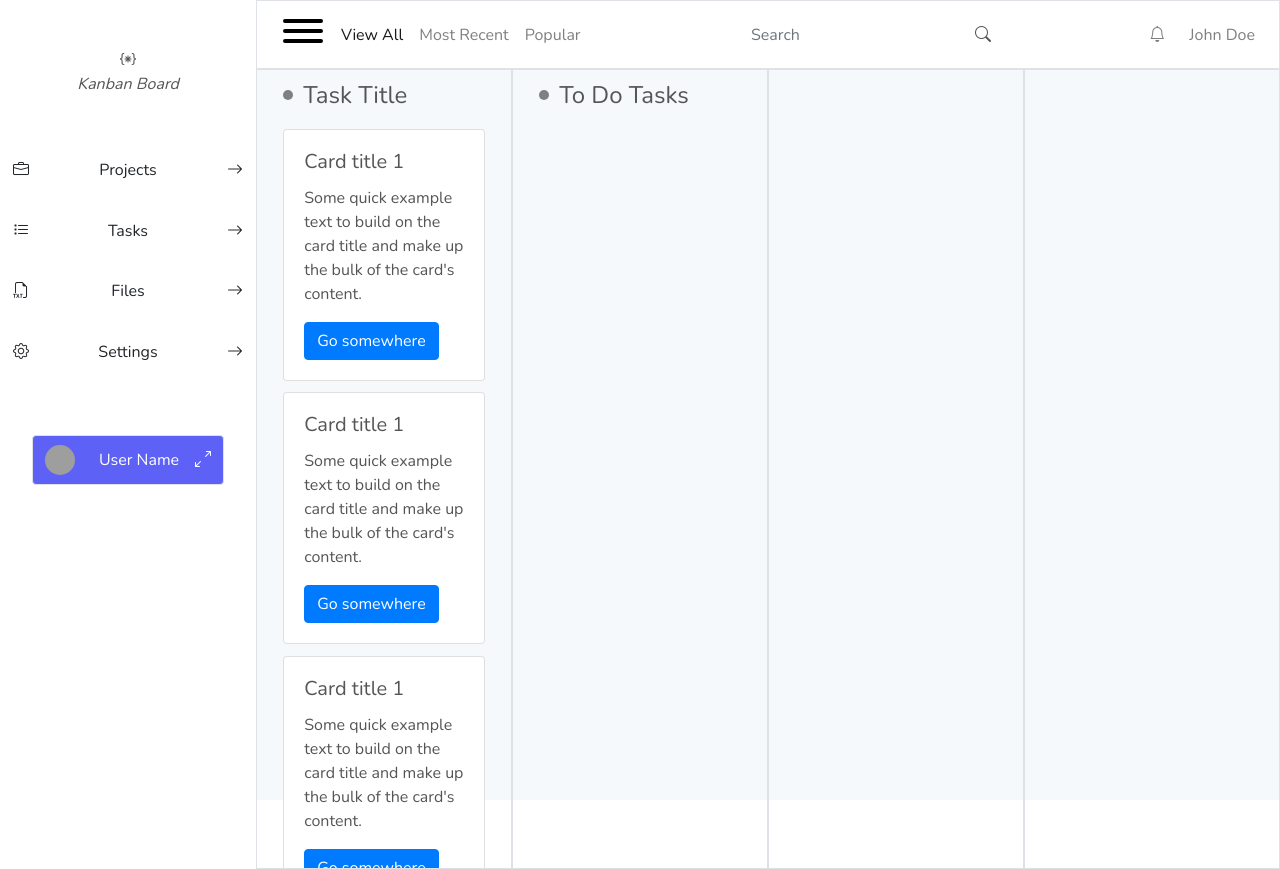
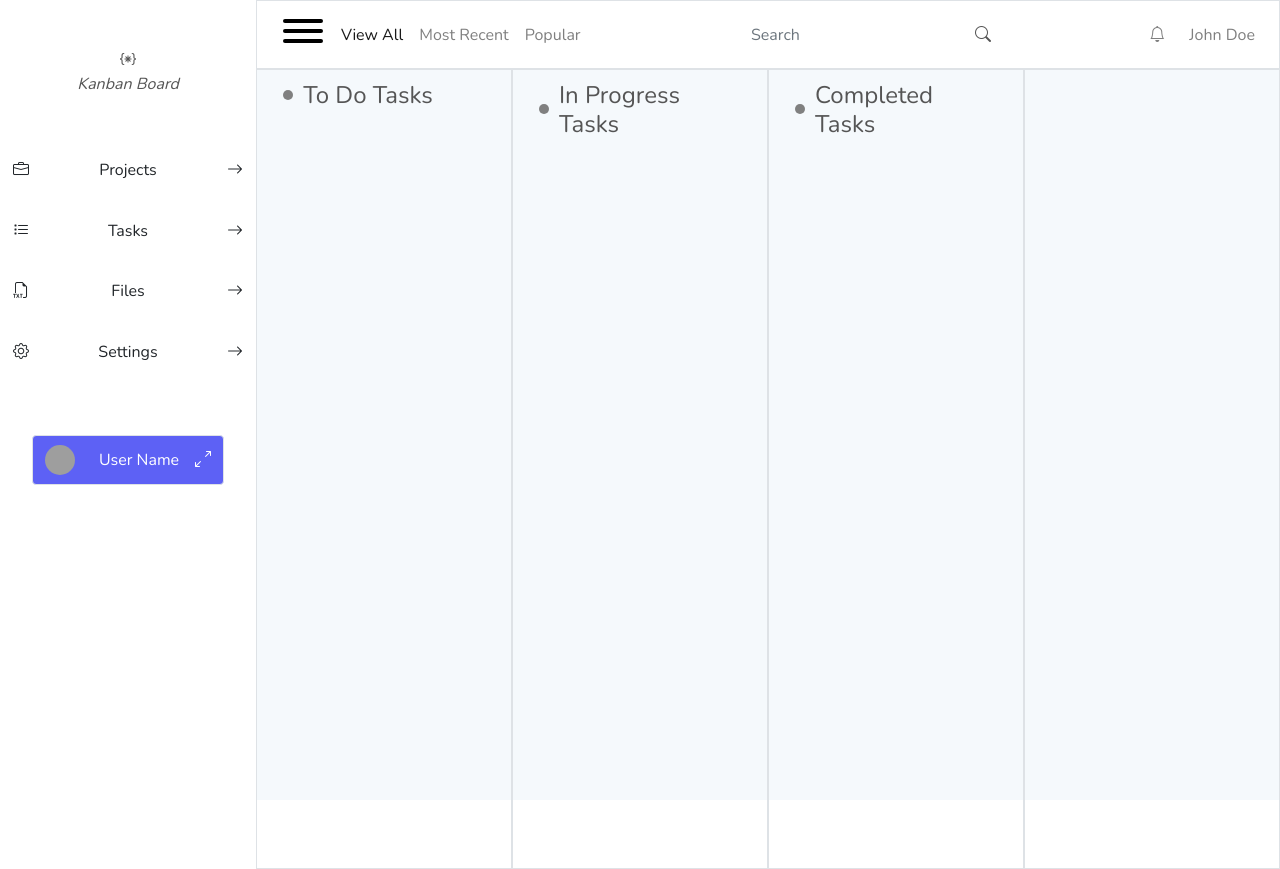
Before and after one commit to anthonyfdunphy/kanban-project, a Django app: page / in a window 1280 px wide. Run offline with Django 3.2, Linux system fonts and the light colour scheme; data comes from the database, SQL or seed files in the repository; both versions use the stored data as it was before the commit; some libraries are stand-ins or nearby versions; grey boxes are pictures that could not be loaded.

Commit message:
html and models up to date and working

```diff
--- a/kanban/home/templates/home/index.html
+++ b/kanban/home/templates/home/index.html
@@ -91,6 +91,7 @@
 
 
             </div>
+
             <div class="content">
                 <!-- Navbar code -->
                 <nav class="navbar navbar-expand-lg navbar-light bg-white border border-black">
@@ -147,81 +148,8 @@
                     </div>
                 </nav>
 
-                <!-- To Do List etc code -->
                 <div class="row">
-                  <div class="col col-sm-6 col-md-3 border border-black task-column">
-                    <!-- Column 1 content -->
-                    <div class="task-header">
-                      <div class="circle"></div>
-                      <h4 class="task-title">Task Title</h4>
-                    </div>
-
-                    <div class="card">
-                      <div class="card-body">
-                        <h5 class="card-title">Card title 1</h5>
-                        <p class="card-text">Some quick example text to build on the card title and make up the bulk of the card's content.</p>
-                        <a href="#" class="btn btn-primary">Go somewhere</a>
-                      </div>
-                    </div>
-
-                    <div class="card">
-                      <div class="card-body">
-                        <h5 class="card-title">Card title 1</h5>
-                        <p class="card-text">Some quick example text to build on the card title and make up the bulk of the card's content.</p>
-                        <a href="#" class="btn btn-primary">Go somewhere</a>
-                      </div>
-                    </div>
-
-                    <div class="card">
-                      <div class="card-body">
-                        <h5 class="card-title">Card title 1</h5>
-                        <p class="card-text">Some quick example text to build on the card title and make up the bulk of the card's content.</p>
-                        <a href="#" class="btn btn-primary">Go somewhere</a>
-                      </div>
-                    </div>
-
-                    <div class="card">
-                      <div class="card-body">
-                        <h5 class="card-title">Card title 1</h5>
-                        <p class="card-text">Some quick example text to build on the card title and make up the bulk of the card's content.</p>
-                        <a href="#" class="btn btn-primary">Go somewhere</a>
-                      </div>
-                    </div>
-
-                    <div class="card">
-                      <div class="card-body">
-                        <h5 class="card-title">Card title 1</h5>
-                        <p class="card-text">Some quick example text to build on the card title and make up the bulk of the card's content.</p>
-                        <a href="#" class="btn btn-primary">Go somewhere</a>
-                      </div>
-                    </div>
-
-                    <div class="card">
-                      <div class="card-body">
-                        <h5 class="card-title">Card title 1</h5>
-                        <p class="card-text">Some quick example text to build on the card title and make up the bulk of the card's content.</p>
-                        <a href="#" class="btn btn-primary">Go somewhere</a>
-                      </div>
-                    </div>
-
-                    <div class="card">
-                      <div class="card-body">
-                        <h5 class="card-title">Card title 1</h5>
-                        <p class="card-text">Some quick example text to build on the card title and make up the bulk of the card's content.</p>
-                        <a href="#" class="btn btn-primary">Go somewhere</a>
-                      </div>
-                    </div>
-
-                    <div class="card">
-                      <div class="card-body">
-                        <h5 class="card-title">Card title 1</h5>
-                        <p class="card-text">Some quick example text to build on the card title and make up the bulk of the card's content.</p>
-                        <a href="#" class="btn btn-primary">Go somewhere</a>
-                      </div>
-                    </div>
-
-                  </div>
-
+                  <!-- To Do List code -->
                   <div class="col col-sm-6 col-md-3 border border-black">
                     <!-- Column 2 content -->
                     <div class="task-header">
@@ -229,24 +157,59 @@
                       <h4 class="task-title">To Do Tasks</h4>
                     </div>
 
-                    {% for card in cards %}
+                    {% for todo in todo_list %}
                       <div class="card">
                         <div class="card-body">
-                          <h5 class="card-title">{{ card.task }}</h5>
-                          <p class="card-text">{{ card.content }}</p>
+                          <h5 class="card-title">{{ todo.task }}</h5>
+                          <p class="card-text">{{ todo.content }}</p>
                         </div>
                       </div>
                     {% endfor %}
 
+                  </div>
 
+                  <!-- In Progress List code -->
+                  <div class="col col-sm-6 col-md-3 border border-black">
+                    <!-- Column 2 content -->
+                    <div class="task-header">
+                      <div class="circle"></div>
+                      <h4 class="task-title">In Progress Tasks</h4>
+                    </div>
+
+                    {% for inprog in inprog_list %}
+                      <div class="card">
+                        <div class="card-body">
+                          <h5 class="card-title">{{ inprog.task }}</h5>
+                          <p class="card-text">{{ inprog.content }}</p>
+                        </div>
+                      </div>
+                    {% endfor %}
 
                   </div>
+
+                  <!-- Complete List code -->
                   <div class="col col-sm-6 col-md-3 border border-black">
                     <!-- Column 3 content -->
+                    <div class="task-header">
+                      <div class="circle"></div>
+                      <h4 class="task-title">Completed Tasks</h4>
+                    </div>
+
+                    {% for done in done_list %}
+                      <div class="card">
+                        <div class="card-body">
+                          <h5 class="card-title">{{ done.task }}</h5>
+                          <p class="card-text">{{ done.content }}</p>
+                        </div>
+                      </div>
+                    {% endfor %}
+
                   </div>
+
                   <div class="col col-sm-6 col-md-3 border border-black">
                     <!-- Column 4 content -->
                   </div>
+
                 </div>
 
             </div>
--- a/kanban/home/views.py
+++ b/kanban/home/views.py
@@ -4,14 +4,18 @@ from tasks.models import Tasks
 # Create your views here.
 
 def index(request):
-    tasks = Tasks.objects.filter(status=0)
-    cards = []
-    for task in tasks:
-        card = {
-            'task': task.task,
-            'content': task.content,
-        }
-        cards.append(card)
-    context = {'cards': cards}
+    tasks_todo = Tasks.objects.filter(status=0)
+    tasks_inprog = Tasks.objects.filter(status=1)
+    tasks_done = Tasks.objects.filter(status=2)
+
+    todo_list = [{'task': task.task, 'content': task.content} for task in tasks_todo]
+    inprog_list = [{'task': task.task, 'content': task.content} for task in tasks_inprog]
+    done_list = [{'task': task.task, 'content': task.content} for task in tasks_done]
+
+    context = {
+        'todo_list': todo_list,
+        'inprog_list': inprog_list,
+        'done_list': done_list,
+    }
 
     return render(request, 'home/index.html', context)
```
Also changed, not shown: kanban/tasks/models.py (+13 -6 lines), kanban/db.sqlite3, kanban/tasks/migrations/0008_auto_20230221_2249.py (added), kanban/tasks/migrations/0009_alter_tasks_status.py (added), kanban/tasks/migrations/0010_alter_tasks_status.py (added), kanban/tasks/migrations/0011_alter_tasks_status.py (added), kanban/tasks/migrations/0012_alter_tasks_status.py (added), kanban/tasks/migrations/0013_alter_tasks_status.py (added), kanban/tasks/migrations/0014_alter_tasks_status.py (added).
